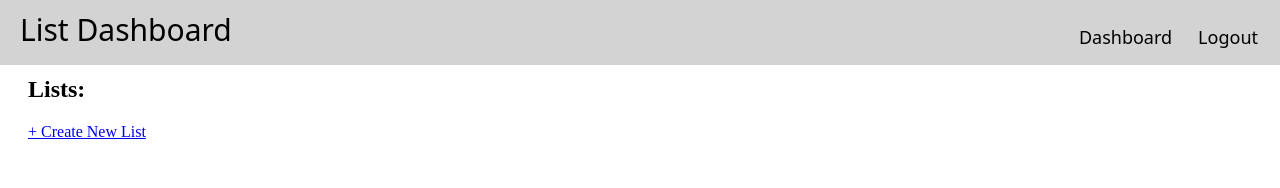
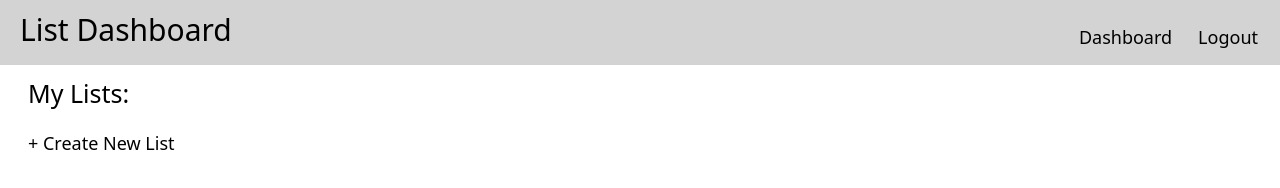
Before and after one commit to sgarcia30/Mind_Palace, a website: page public/lists.html in a window 1280 px wide. Drawn offline with nearby package versions, Linux system fonts and the light colour scheme; no server answers.

Commit message:
more stlying for list pages

```diff
--- a/public/lists.css
+++ b/public/lists.css
@@ -25,7 +25,7 @@ nav > a {
   color: inherit;
 }
 
-nav > a:hover {
+a:hover {
 	text-decoration: underline;
 }
 
@@ -42,6 +42,21 @@ h1 {
 main {
   margin-top: 76px;
   margin-left: 20px;
+}
+
+h2 {
+  font-family: system-ui;
+  font-weight: 400;
+  font-size: 25px;
+}
+
+a {
+  font-size: 18px;
+  font-family: system-ui;
+  font-weight: 350;
+  cursor: pointer;
+  text-decoration: none;
+  color: inherit;
 }
 
 /* Style the list items */
--- a/public/lists.html
+++ b/public/lists.html
@@ -17,7 +17,7 @@
     <main role="main">
       <section class="lists">
         <div class="list">
-          <h2>Lists:</h2>
+          <h2>My Lists:</h2>
           <ul class="listVals">
 
           </ul>
```
